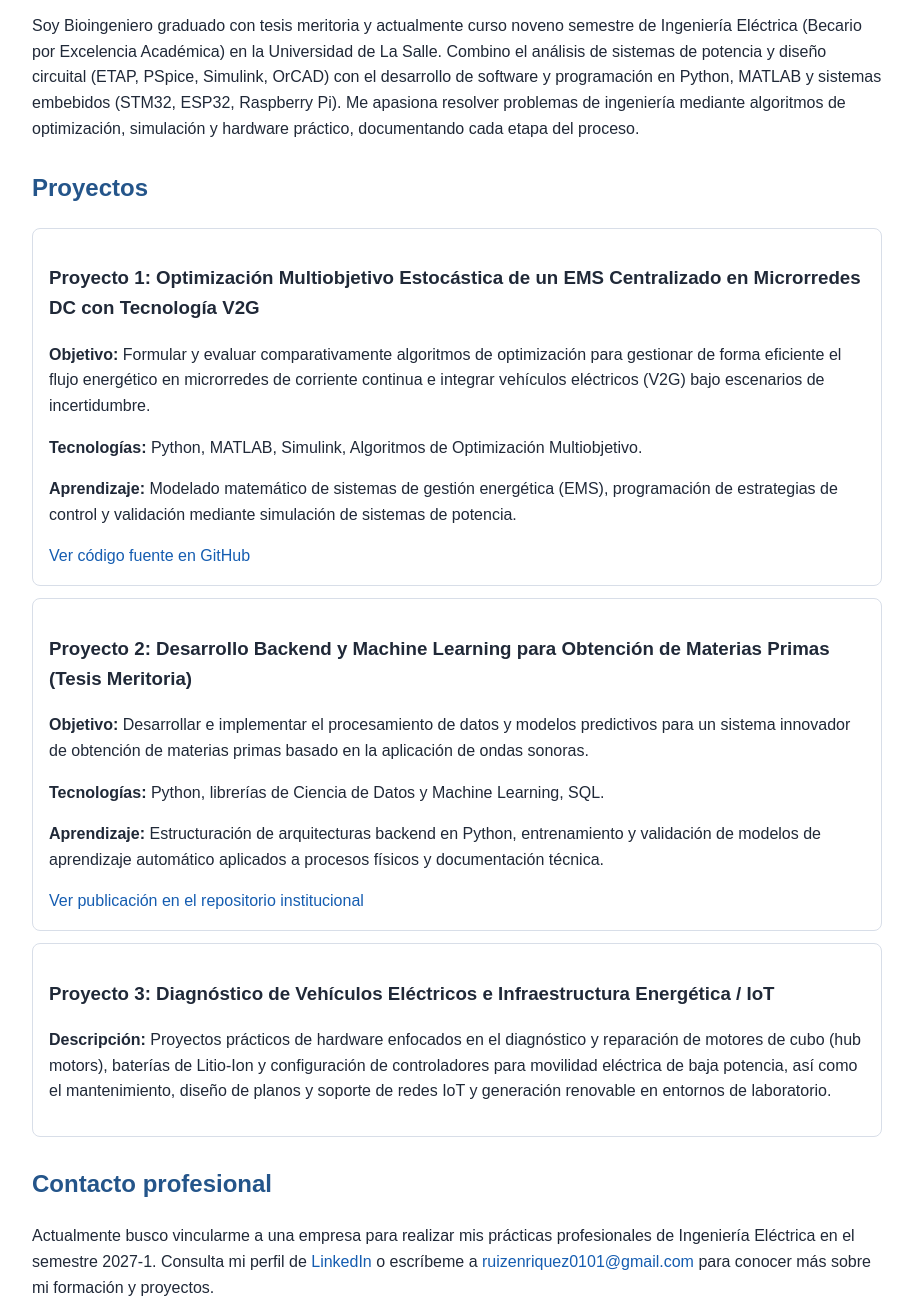
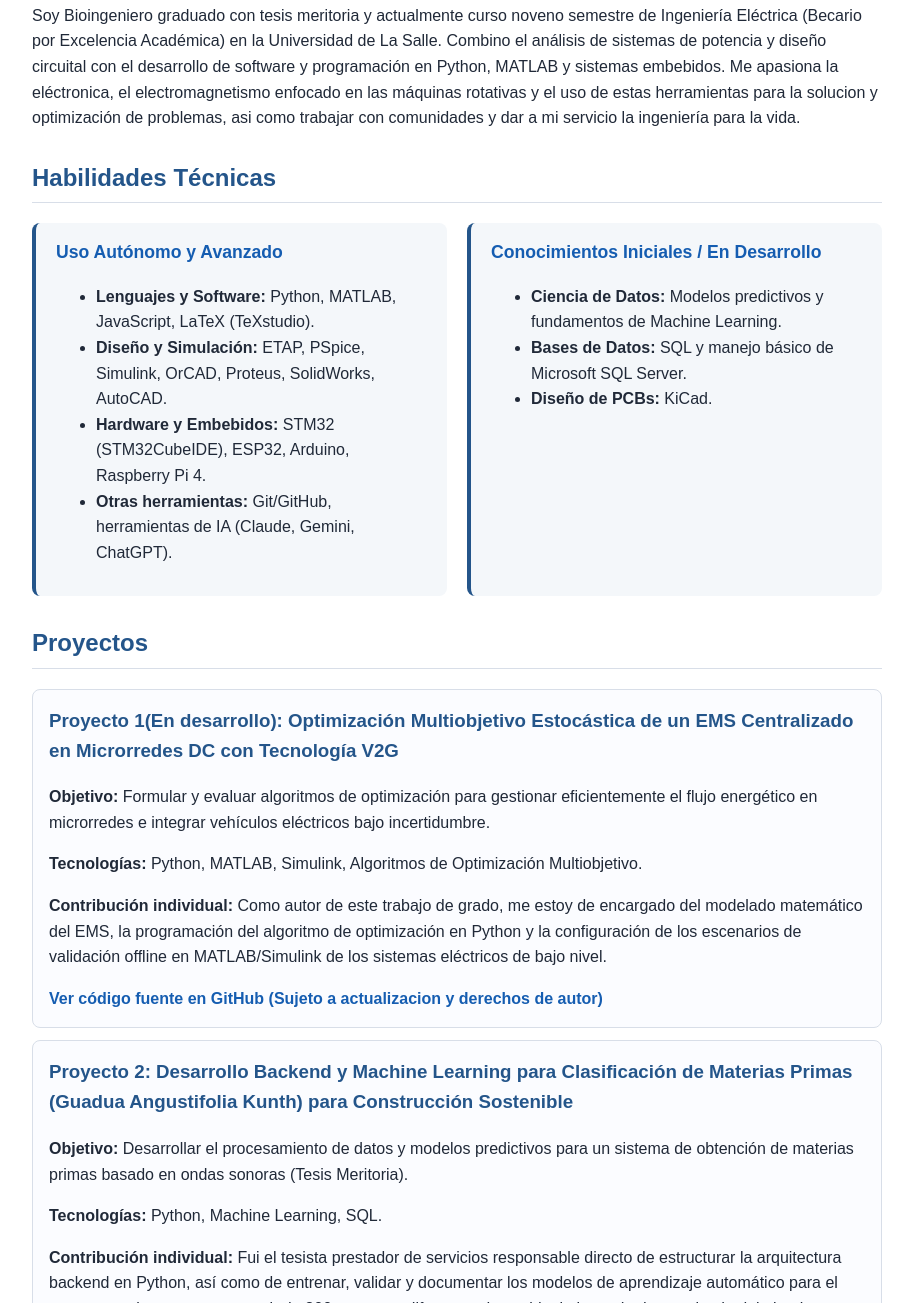
Before and after one commit to ruiz0101/ruiz0101.github.io, a plain HTML site: page index.html in a window 1280 px wide. Shown: the part 320-1623 px from the top of the page, without its empty margins (183-1096 px from the left). Drawn offline with Linux system fonts and the light colour scheme.

Commit message:
Update index.html

```diff
--- a/index.html
+++ b/index.html
@@ -14,22 +14,46 @@
       color: #202938;
     }
     header, section { margin-bottom: 28px; }
-    h1, h2 { color: #24558a; }
+    h1, h2 {
+      color: #24558a;
+      border-bottom: 1px solid #d8dee8;
+      padding-bottom: 5px;
+    }
     .proyecto {
       border: 1px solid #d8dee8;
       border-radius: 8px;
       padding: 16px;
       margin: 12px 0;
+      background-color: #fbfcff;
     }
-    a { color: #155db1; text-decoration: none; }
+    .habilidades-grid {
+      display: flex;
+      flex-wrap: wrap;
+      gap: 20px;
+      margin-top: 15px;
+    }
+    .habilidad-col {
+      flex: 1;
+      min-width: 280px;
+      background: #f4f7fa;
+      padding: 15px 20px;
+      border-radius: 8px;
+      border-left: 4px solid #24558a;
+    }
+    .habilidad-col h3 {
+      margin-top: 0;
+      color: #155db1;
+      font-size: 1.1em;
+    }
+    a { color: #155db1; text-decoration: none; font-weight: bold; }
     a:hover { text-decoration: underline; }
   </style>
 </head>
 <body>
 
   <header>
-    <h1>Jorge Andrés Ruiz Enriquez</h1>
-    <p><strong>Bioingeniero y Estudiante de último año de Ingeniería Eléctrica</strong></p>
+    <h1 style="border:none; padding:0; margin-bottom: 5px;">Jorge Andrés Ruiz Enriquez</h1>
+    <p style="margin-top: 0;"><strong>Bioingeniero | Estudiante de último año de Ingeniería Eléctrica</strong></p>
     <p>Me interesa profundizar y aportar en áreas de generación de energía, sistemas de electrónica de potencia, máquinas eléctricas, microrredes e integración de sistemas electrónicos IoT.</p>
     <p>
       <a href="https://www.linkedin.com/in/ruizjandres" target="_blank">Mi LinkedIn</a> |
@@ -40,42 +64,62 @@
 
   <section>
     <h2>Sobre mí</h2>
-    <p>Soy Bioingeniero graduado con tesis meritoria y actualmente curso noveno semestre de Ingeniería Eléctrica (Becario por Excelencia Académica) en la Universidad de La Salle. Combino el análisis de sistemas de potencia y diseño circuital (ETAP, PSpice, Simulink, OrCAD) con el desarrollo de software y programación en Python, MATLAB y sistemas embebidos (STM32, ESP32, Raspberry Pi). Me apasiona resolver problemas de ingeniería mediante algoritmos de optimización, simulación y hardware práctico, documentando cada etapa del proceso.</p>
+    <p>Soy Bioingeniero graduado con tesis meritoria y actualmente curso noveno semestre de Ingeniería Eléctrica (Becario por Excelencia Académica) en la Universidad de La Salle. Combino el análisis de sistemas de potencia y diseño circuital con el desarrollo de software y programación en Python, MATLAB y sistemas embebidos. Me apasiona la eléctronica, el electromagnetismo enfocado en las máquinas rotativas y el uso de estas herramientas para la solucion y optimización de problemas, asi como trabajar con comunidades y dar a mi servicio la ingeniería para la vida.</p>
+  </section>
+
+  <section>
+    <h2>Habilidades Técnicas</h2>
+    <div class="habilidades-grid">
+      <div class="habilidad-col">
+        <h3>Uso Autónomo y Avanzado</h3>
+        <ul>
+          <li><strong>Lenguajes y Software:</strong> Python, MATLAB, JavaScript, LaTeX (TeXstudio).</li>
+          <li><strong>Diseño y Simulación:</strong> ETAP, PSpice, Simulink, OrCAD, Proteus, SolidWorks, AutoCAD.</li>
+          <li><strong>Hardware y Embebidos:</strong> STM32 (STM32CubeIDE), ESP32, Arduino, Raspberry Pi 4.</li>
+          <li><strong>Otras herramientas:</strong> Git/GitHub, herramientas de IA (Claude, Gemini, ChatGPT).</li>
+        </ul>
+      </div>
+      <div class="habilidad-col">
+        <h3>Conocimientos Iniciales / En Desarrollo</h3>
+        <ul>
+          <li><strong>Ciencia de Datos:</strong> Modelos predictivos y fundamentos de Machine Learning.</li>
+          <li><strong>Bases de Datos:</strong> SQL y manejo básico de Microsoft SQL Server.</li>
+          <li><strong>Diseño de PCBs:</strong> KiCad.</li>
+        </ul>
+      </div>
+    </div>
   </section>
 
   <section>
     <h2>Proyectos</h2>
 
     <article class="proyecto">
-      <h3>Proyecto 1: Optimización Multiobjetivo Estocástica de un EMS Centralizado en Microrredes DC con Tecnología V2G</h3>
-      <p><strong>Objetivo:</strong> Formular y evaluar comparativamente algoritmos de optimización para gestionar de forma eficiente el flujo energético en microrredes de corriente continua e integrar vehículos eléctricos (V2G) bajo escenarios de incertidumbre.</p>
+      <h3 style="margin-top: 0; color: #24558a;">Proyecto 1(En desarrollo): Optimización Multiobjetivo Estocástica de un EMS Centralizado en Microrredes DC con Tecnología V2G</h3>
+      <p><strong>Objetivo:</strong> Formular y evaluar algoritmos de optimización para gestionar eficientemente el flujo energético en microrredes e integrar vehículos eléctricos bajo incertidumbre.</p>
       <p><strong>Tecnologías:</strong> Python, MATLAB, Simulink, Algoritmos de Optimización Multiobjetivo.</p>
-      <p><strong>Aprendizaje:</strong> Modelado matemático de sistemas de gestión energética (EMS), programación de estrategias de control y validación mediante simulación de sistemas de potencia.</p>
-      <a href="https://github.com/ruiz0101" target="_blank">
-        Ver código fuente en GitHub
-      </a>
+      <p><strong>Contribución individual:</strong> Como autor de este trabajo de grado, me estoy de encargado del modelado matemático del EMS, la programación del algoritmo de optimización en Python y la configuración de los escenarios de validación offline en MATLAB/Simulink de los sistemas eléctricos de bajo nivel.</p>
+      <a href="https://github.com/ruiz0101" target="_blank">Ver código fuente en GitHub (Sujeto a actualizacion y derechos de autor)</a>
     </article>
 
     <article class="proyecto">
-      <h3>Proyecto 2: Desarrollo Backend y Machine Learning para Obtención de Materias Primas (Tesis Meritoria)</h3>
-      <p><strong>Objetivo:</strong> Desarrollar e implementar el procesamiento de datos y modelos predictivos para un sistema innovador de obtención de materias primas basado en la aplicación de ondas sonoras.</p>
-      <p><strong>Tecnologías:</strong> Python, librerías de Ciencia de Datos y Machine Learning, SQL.</p>
-      <p><strong>Aprendizaje:</strong> Estructuración de arquitecturas backend en Python, entrenamiento y validación de modelos de aprendizaje automático aplicados a procesos físicos y documentación técnica.</p>
-      <a href="https://hdl.handle.net/20.500.12495/11844" target="_blank">
-        Ver publicación en el repositorio institucional
-      </a>
+      <h3 style="margin-top: 0; color: #24558a;">Proyecto 2: Desarrollo Backend y Machine Learning para Clasificación de Materias Primas (Guadua Angustifolia Kunth) para Construcción Sostenible</h3>
+      <p><strong>Objetivo:</strong> Desarrollar el procesamiento de datos y modelos predictivos para un sistema de obtención de materias primas basado en ondas sonoras (Tesis Meritoria).</p>
+      <p><strong>Tecnologías:</strong> Python, Machine Learning, SQL.</p>
+      <p><strong>Contribución individual:</strong> Fui el tesista prestador de servicios responsable directo de estructurar la arquitectura backend en Python, así como de entrenar, validar y documentar los modelos de aprendizaje automático para el proyecto, asi como crear a partir de 300 muestras diferentes de sonido, la base de datos privada del algoritmo mediante la grabación de los sonidos en campo (Caquetá - Colombia) con el acompañamiento de un experto en los guaduales naturales de la región Amazónica de Colombia.</p>
+      <a href="https://hdl.handle.net/20.500.12495/11844" target="_blank">Ver publicación en el repositorio institucional</a>
     </article>
 
     <article class="proyecto">
-      <h3>Proyecto 3: Diagnóstico de Vehículos Eléctricos e Infraestructura Energética / IoT</h3>
-      <p><strong>Descripción:</strong> Proyectos prácticos de hardware enfocados en el diagnóstico y reparación de motores de cubo (hub motors), baterías de Litio-Ion y configuración de controladores para movilidad eléctrica de baja potencia, así como el mantenimiento, diseño de planos y soporte de redes IoT y generación renovable en entornos de laboratorio.</p>
+      <h3 style="margin-top: 0; color: #24558a;">Proyecto 3: Diagnóstico de Vehículos Eléctricos e Infraestructura IoT</h3>
+      <p><strong>Descripción:</strong> Proyectos prácticos enfocados en reparación de motores de cubo, baterías de Litio-Ion y configuración de controladores para movilidad eléctrica de baja potencia.</p>
+      <p><strong>Contribución individual:</strong> Realicé el diagnóstico físico y reparación a nivel de hardware (cambio de sensores Hall, sincronización de fases) de vehiculos eléctricos de movilidad personal como actividad económica extracurricular a mis clases universitarias</p>
     </article>
 
   </section>
 
   <section>
     <h2>Contacto profesional</h2>
-    <p>Actualmente busco vincularme a una empresa para realizar mis prácticas profesionales de Ingeniería Eléctrica en el semestre 2027-1. Consulta mi perfil de <a href="https://www.linkedin.com/in/ruizjandres" target="_blank">LinkedIn</a> o escríbeme a <a href="mailto:ruizenriquez0101@gmail.com">ruizenriquez0101@gmail.com</a> para conocer más sobre mi formación y proyectos.</p>
+    <p>Actualmente busco vincularme a una empresa para realizar mis prácticas profesionales de Ingeniería Eléctrica en el semestre 2027-1. Consulta mi perfil de <a href="https://www.linkedin.com/in/ruizjandres" target="_blank">LinkedIn</a> o escríbeme a <a href="mailto:ruizenriquez0101@gmail.com">ruizenriquez0101@gmail.com</a> para conocer más sobre mi formación y experiencia.</p>
   </section>
 
 </body>
```
